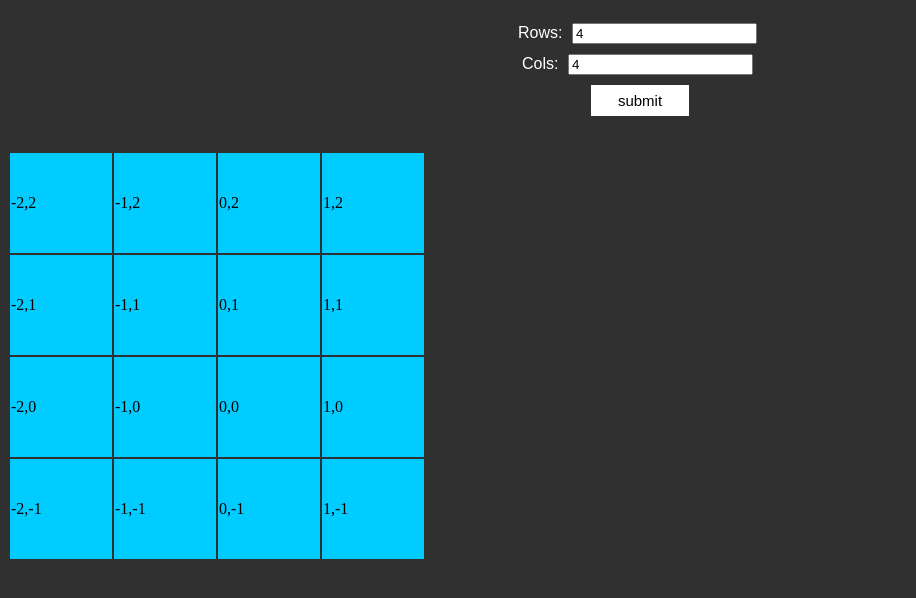
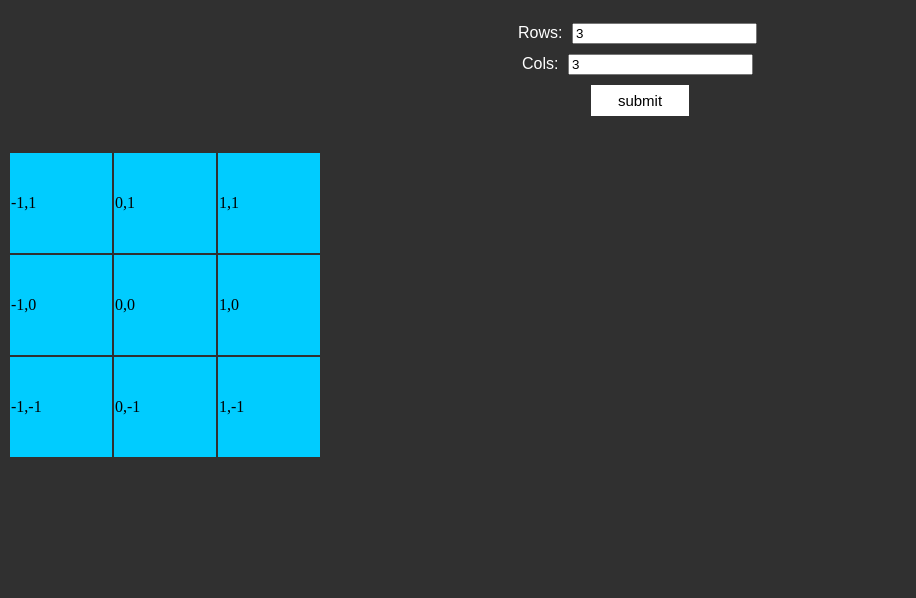
Before and after one commit to amicavi/table-scroller, a plain HTML site: page Prototypes/table generator/index.html in a window 1280 px wide. Both pictures are taken after a click on the button "submit". Shown: the part 48-646 px from the top of the page, without its empty margins (0-916 px from the left). Drawn offline with Linux system fonts and the light colour scheme.

Commit message:
rounding numbers in coordenates

```diff
--- a/Prototypes/table generator/index.html
+++ b/Prototypes/table generator/index.html
@@ -10,10 +10,10 @@
     </header>
     <section>
         <label for="setRows">Rows: </label>
-        <input type="number" min="3" id="setRows" value="4" required>
+        <input type="number" min="3" id="setRows" value="3" required>
         <br>
         <label for="setCols">Cols: </label>
-        <input type="number" min="3" id="setCols" value="4" required>
+        <input type="number" min="3" id="setCols" value="3" required>
         <br>
         <input type="button" id="submit" value="submit" onclick="createTable();">
     </section>
--- a/Prototypes/table generator/script/script.js
+++ b/Prototypes/table generator/script/script.js
@@ -4,7 +4,7 @@ function createTable() {
     var rows           = document.getElementById("setRows").value;
     var cols           = document.getElementById("setCols").value;
     var xNegativeLimit = (cols / 2) - cols;
-    var yPositiveLimit = rows / 2;
+    var yPositiveLimit = (rows / 2);
     var xAxisPosition;
     var yAxisPosition;
     var table;
@@ -16,8 +16,8 @@ function createTable() {
          table += "<tr>";
 
          for (var j = 0; j < cols; j++) {
-            xAxisPosition = xNegativeLimit + j;
-            yAxisPosition = yPositiveLimit - i;
+            xAxisPosition = Math.round(xNegativeLimit) + j;
+            yAxisPosition = Math.floor(yPositiveLimit) - i;
             table += "<td>" + xAxisPosition + "," + yAxisPosition + "</td>";
          };
          table +="</tr>";
```
